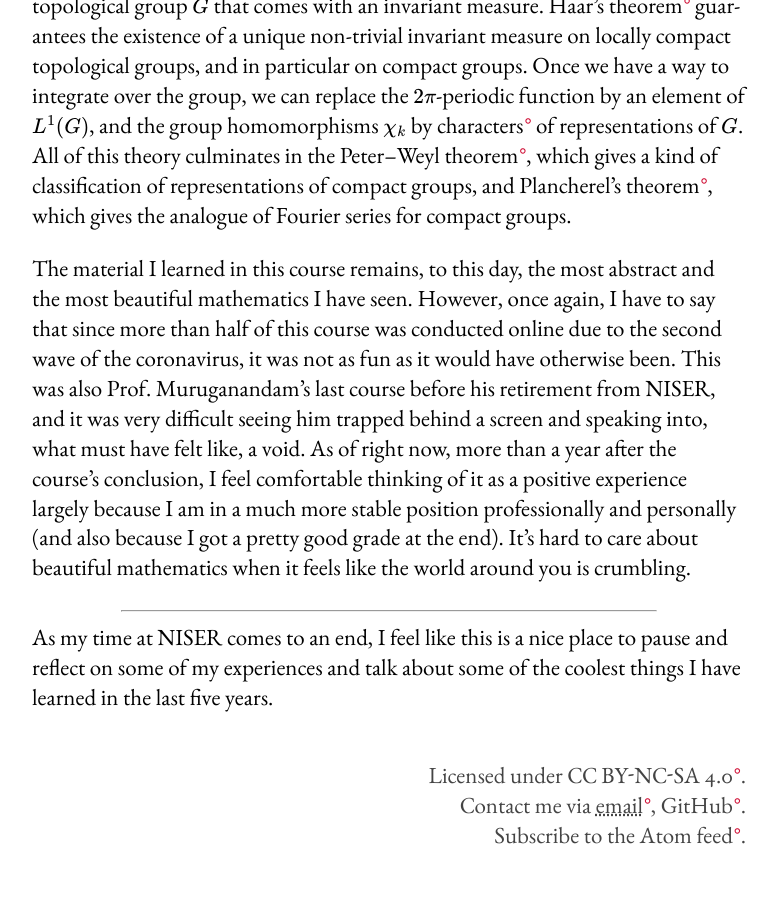
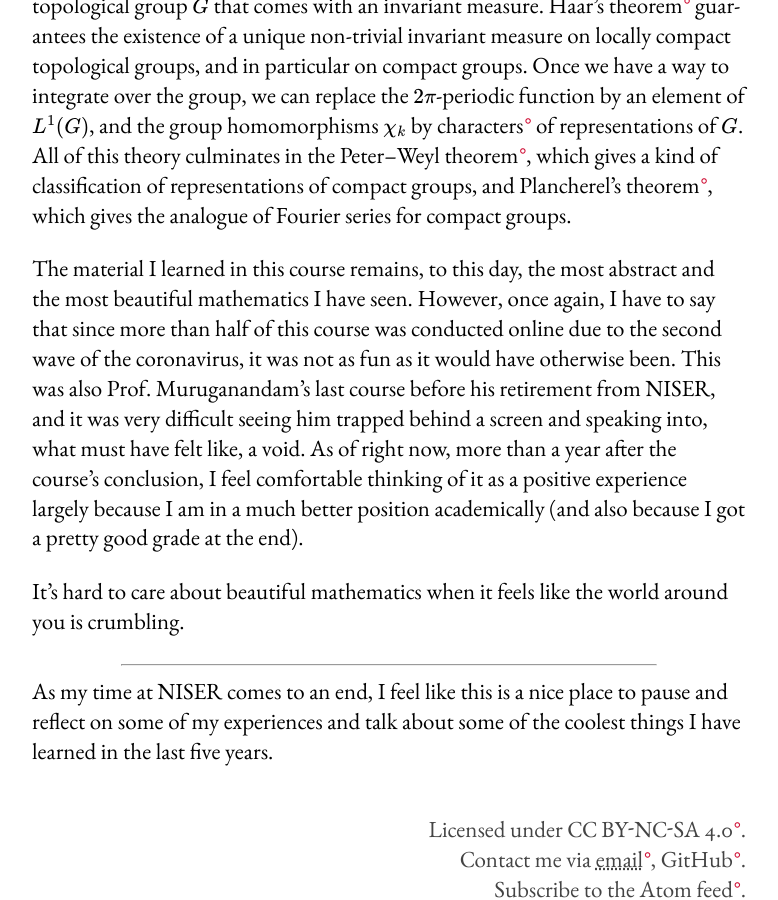
Before and after one commit to LeonardoGoller/LeonardoGoller.github.io, a Jekyll site: the page built from _posts/2022-10-10-some-course-reviews.markdown, in a window 1280 px wide and 900 px high, scrolled down 3299 px. Shown: the whole window, without its empty margins (251-1029 px from the left). Built offline with Jekyll 4.4.1, drawn with Linux system fonts in a browser that asks for light colours; formulas are drawn with MathJax 3; before the commit the page ends 4177 px from its top, so only the background shows below that.

Commit message:
phrasing

```diff
--- a/_posts/2022-10-10-some-course-reviews.markdown
+++ b/_posts/2022-10-10-some-course-reviews.markdown
@@ -158,10 +158,11 @@ This was also Prof. Muruganandam's last course before his retirement from
 NISER, and it was very difficult seeing him trapped behind a screen and
 speaking into, what must have felt like, a void. As of right now, more than a
 year after the course's conclusion, I feel comfortable thinking of it
-as a positive experience largely because I am in a much more stable position
-professionally and personally (and also because I got a
-pretty good grade at the end). It's hard to care about beautiful
-mathematics when it feels like the world around you is crumbling.
+as a positive experience largely because I am in a much better position academically
+(and also because I got a pretty good grade at the end).
+
+It's hard to care about beautiful mathematics when it feels like the world
+around you is crumbling.
 
 ---
 
```
